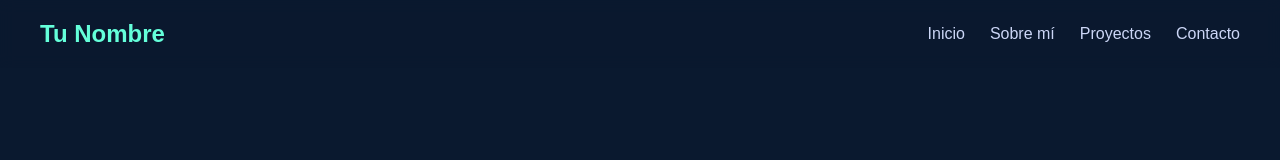
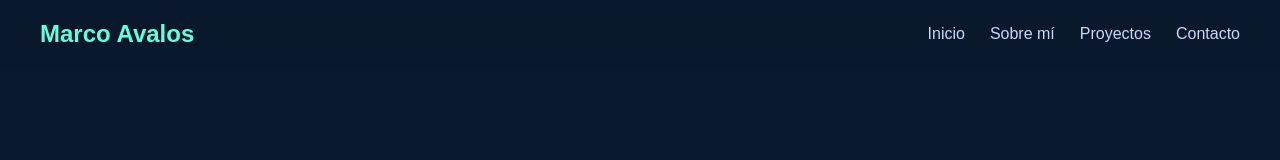
Before and after one commit to avalosmarco/portafolioMarco, a plain HTML site: page index.html in a window 1280 px wide. Shown: the top 160 px of the page. Drawn offline with Linux system fonts and the light colour scheme.

Commit message:
Update index.html

```diff
--- a/index.html
+++ b/index.html
@@ -11,7 +11,7 @@
   <!-- ====== NAVBAR ====== -->
   <header>
     <nav class="navbar">
-      <h2 class="logo">Tu Nombre</h2>
+      <h2 class="logo">Marco Avalos</h2>
       <ul class="menu">
         <li><a href="#home">Inicio</a></li>
         <li><a href="#about">Sobre mí</a></li>
```
